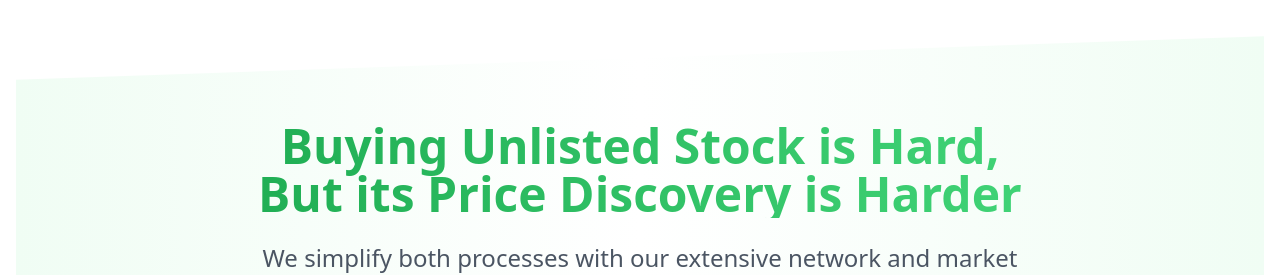
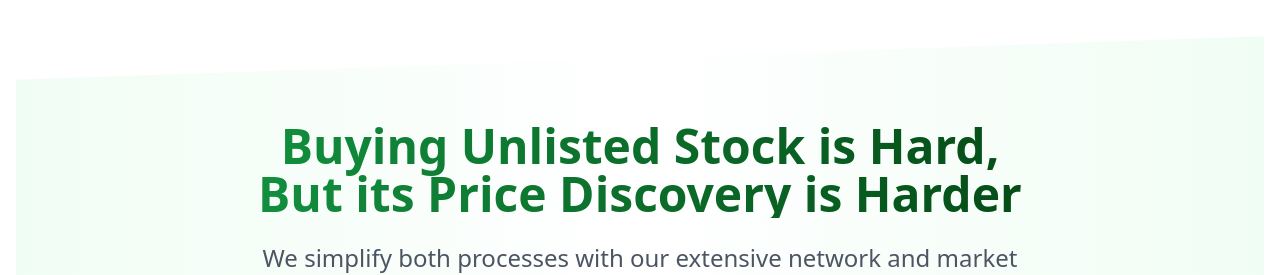
Before and after one commit to prantikseal/unlistedbazaar, a Next.js app: page / in a window 1280 px wide. Shown: the part 4780-5055 px from the top of the page. Built offline with nearby package versions, Linux system fonts and the light colour scheme.

Commit message:
Update gradient color in WhyChooseUs component for improved visual appeal

```diff
--- a/src/components/WhyChooseUs.js
+++ b/src/components/WhyChooseUs.js
@@ -100,7 +100,7 @@ export default function WhyChooseUs() {
         >
           <div className="absolute inset-0 bg-gradient-to-r from-green-50 via-white to-green-50 -skew-y-2 transform" />
           <div className="relative z-10 py-16">
-            <h3 className="text-4xl md:text-5xl font-bold mb-6 bg-gradient-to-r from-green-600 to-green-400 bg-clip-text text-transparent">
+            <h3 className="text-4xl md:text-5xl font-bold mb-6 bg-gradient-to-r from-green-600 to-[#01380b] bg-clip-text text-transparent">
               Buying Unlisted Stock is Hard,
               <br />
               But its Price Discovery is Harder
```
